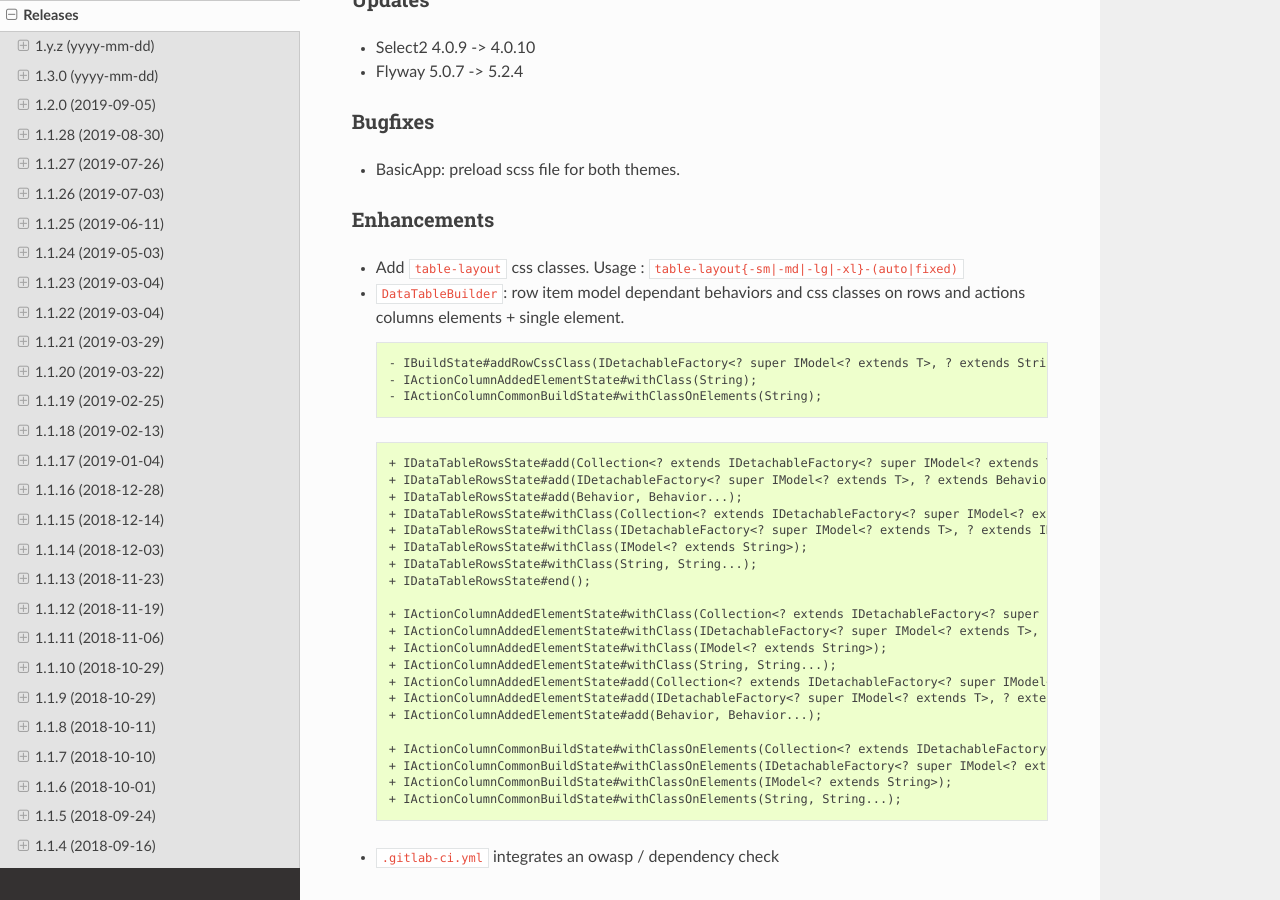
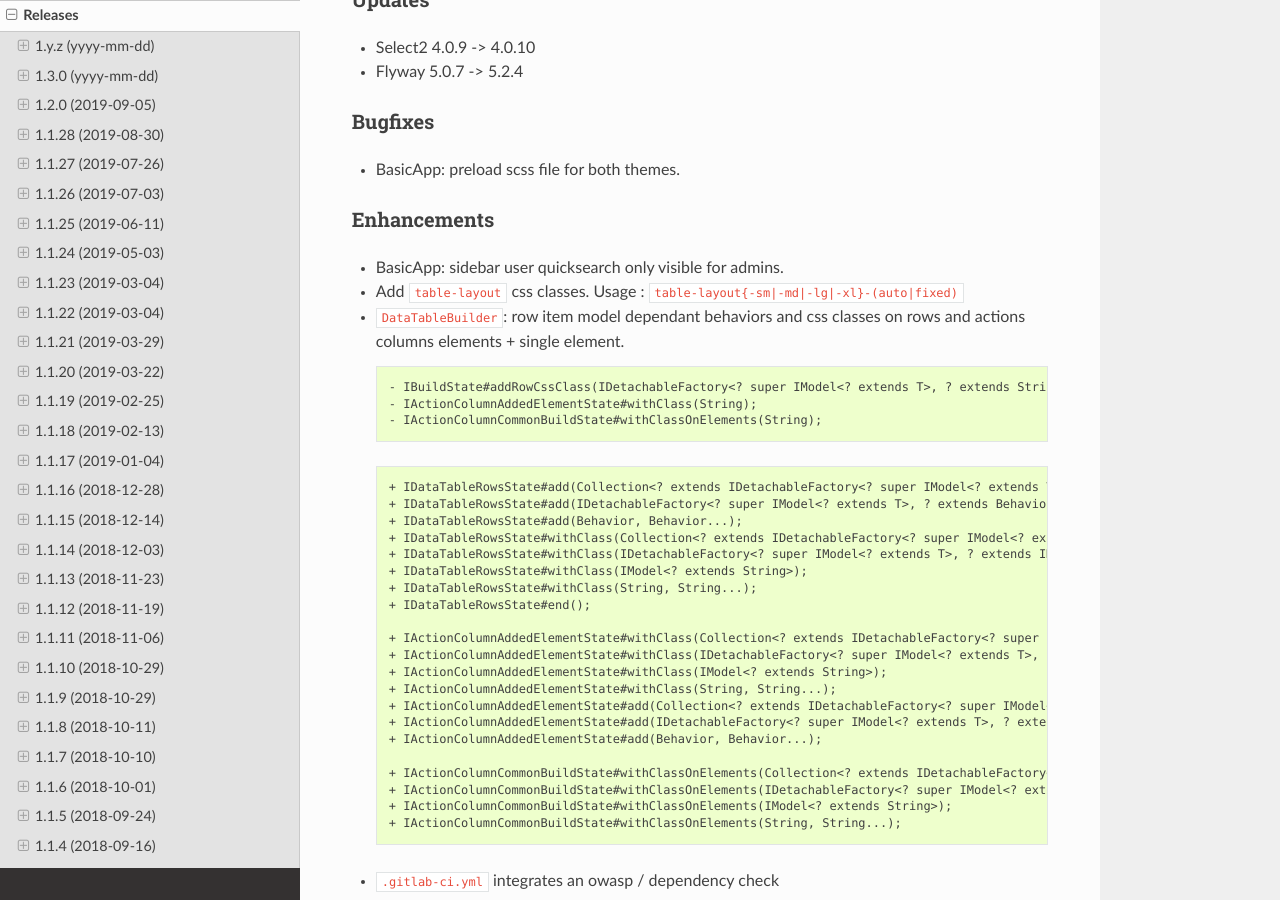
Before and after one commit to igloo-project/igloo-doc, a Sphinx documentation site: the page built from source/release-notes/releases.rst, in a window 1280 px wide and 900 px high, scrolled down 829 px. Built offline with Sphinx 7.4.7 and the Read the Docs theme 2.0.0, drawn with Linux system fonts in a browser that asks for light colours.

Commit message:
1.3.0: update release notes

```diff
--- a/source/release-notes/releases.rst
+++ b/source/release-notes/releases.rst
@@ -55,6 +55,7 @@ Bugfixes
 Enhancements
 ************
 
+* BasicApp: sidebar user quicksearch only visible for admins.
 * Add ``table-layout`` css classes.
   Usage : ``table-layout{-sm|-md|-lg|-xl}-(auto|fixed)``
 * ``DataTableBuilder``: row item model dependant behaviors and css classes
```
